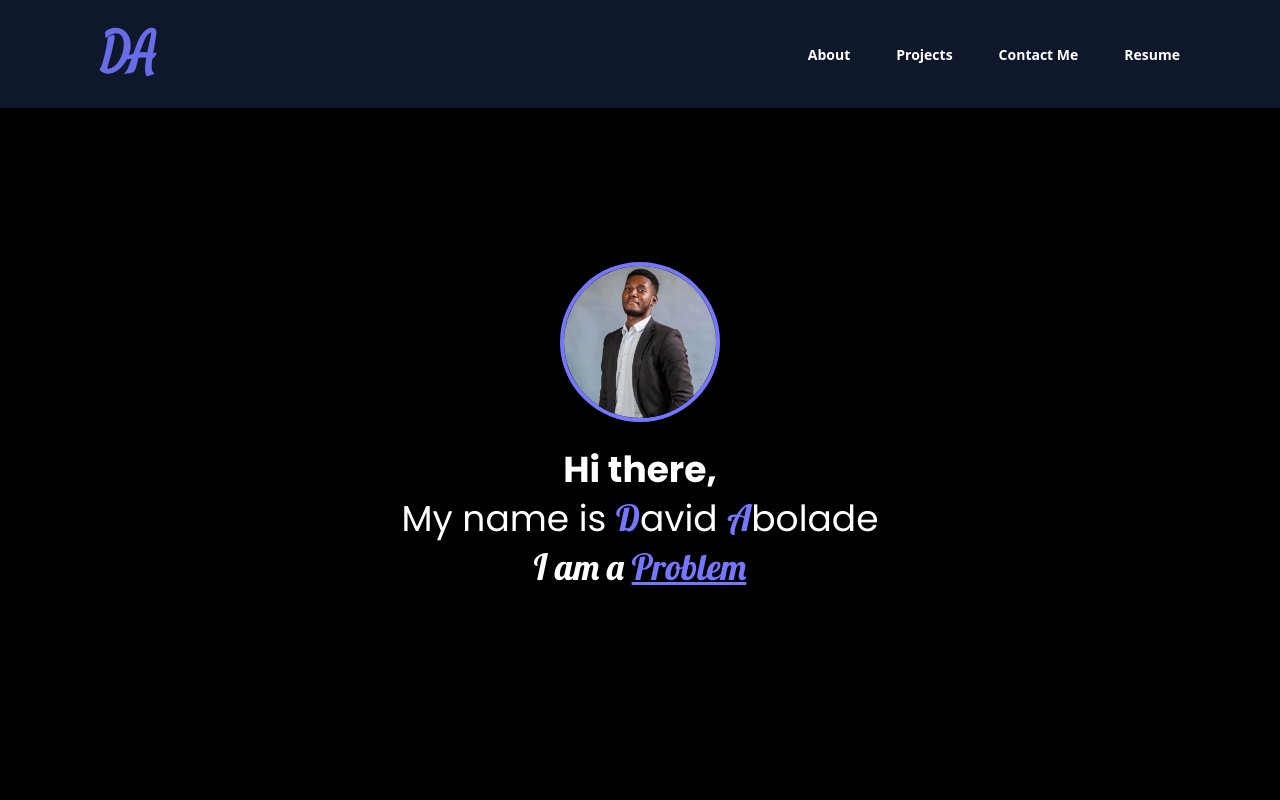
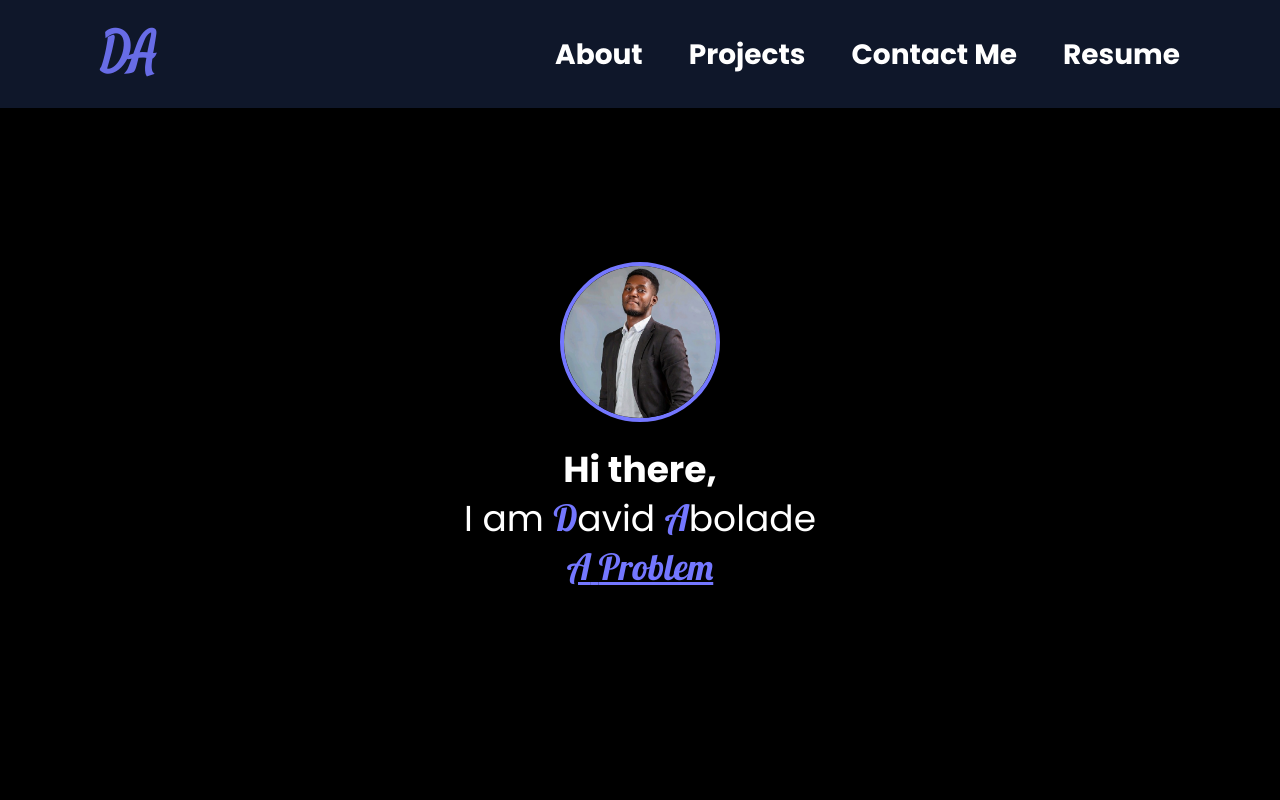
Before and after one commit to A-believer/david__portfolio, a React (Vite) app: page / in a window 1280 px wide. Shown: the top 800 px of the page. Built offline with nearby package versions, Linux system fonts and the light colour scheme.

Commit message:
hero update

```diff
--- a/src/components/Navbar.jsx
+++ b/src/components/Navbar.jsx
@@ -12,7 +12,7 @@ const Navbar = () => {
         className='bg-primary font-satisfy font-vb text-secondary md:text-5xl text-3xl leading-[30px] lg:ml-0 ml-[20px] animate-pulse'>DA</p>
 
 
-      <div className='hidden lg:flex gap-x-[46px] text-white text-[14px] leading-[17px] font-m bg-primary'>
+      <div className='hidden lg:flex gap-x-[46px] text-white text-[28px] leading-[17px] font-m bg-primary font-poppins'>
         <a
           href='#about'
           className='hover:underline underline decoration-transparent hover:decoration-secondary underline-offset-[5px] bg-primary'>About</a>
--- a/src/pages/Hero.jsx
+++ b/src/pages/Hero.jsx
@@ -30,14 +30,13 @@ const Hero = () => {
       variants={boxVariant}
       initial="hidden"
       animate={control}
-      className='text-white lg:px-[100px] px-[40px] md:h-[80vh] h-screen flex flex-col items-center justify-center gap-y-2'>
+      className='text-white lg:px-[100px] px-[35px] md:h-[80vh] h-screen flex flex-col items-center justify-center gap-y-2'>
       <img src={heroImage} alt="profile picture" className='rounded-full w-40 h-40 border-4 border-secondary'/>
       <h1 className='font-poppins font-bold md:text-4xl text-3xl mt-5 md:self-auto self-start'>Hi there, </h1>
-      <h1 className='font-poppins md:text-4xl text-2xl md:self-auto self-start'>My name is <span className='font-lobster text-secondary'>D</span>avid <span className='font-lobster text-secondary'>A</span>bolade</h1>
+      <h1 className='font-poppins md:text-4xl text-2xl md:self-auto self-start'>I am <span className='font-lobster text-secondary'>D</span>avid <span className='font-lobster text-secondary'>A</span>bolade</h1>
 
-      <p className='font-lobster md:text-4xl text-3xl md:self-auto self-start mb-2'>
-        <span>I am a </span>
-        <span className='text-secondary underline'>
+      <p className='font-lobster md:text-4xl text-4xl md:self-auto self-start mb-2 text-secondary underline'>
+        A{" "}
           <Typewriter
             words={['Web Developer', 'Software Engineer', 'Problem Solver', 'Civil Engineer']}
             loop={100}
@@ -47,7 +46,7 @@ const Hero = () => {
             deleteSpeed={50}
             delaySpeed={1000}
           />
-        </span>
+        {" "}
       </p>
     </motion.section>
   )
```
